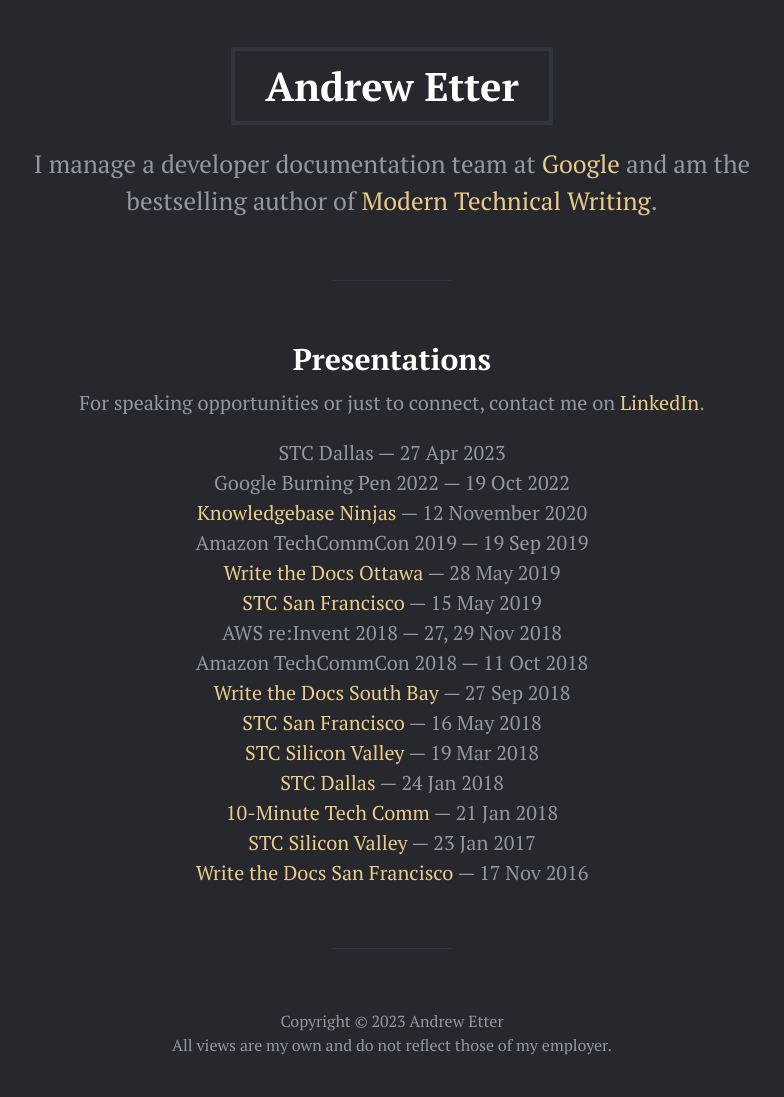
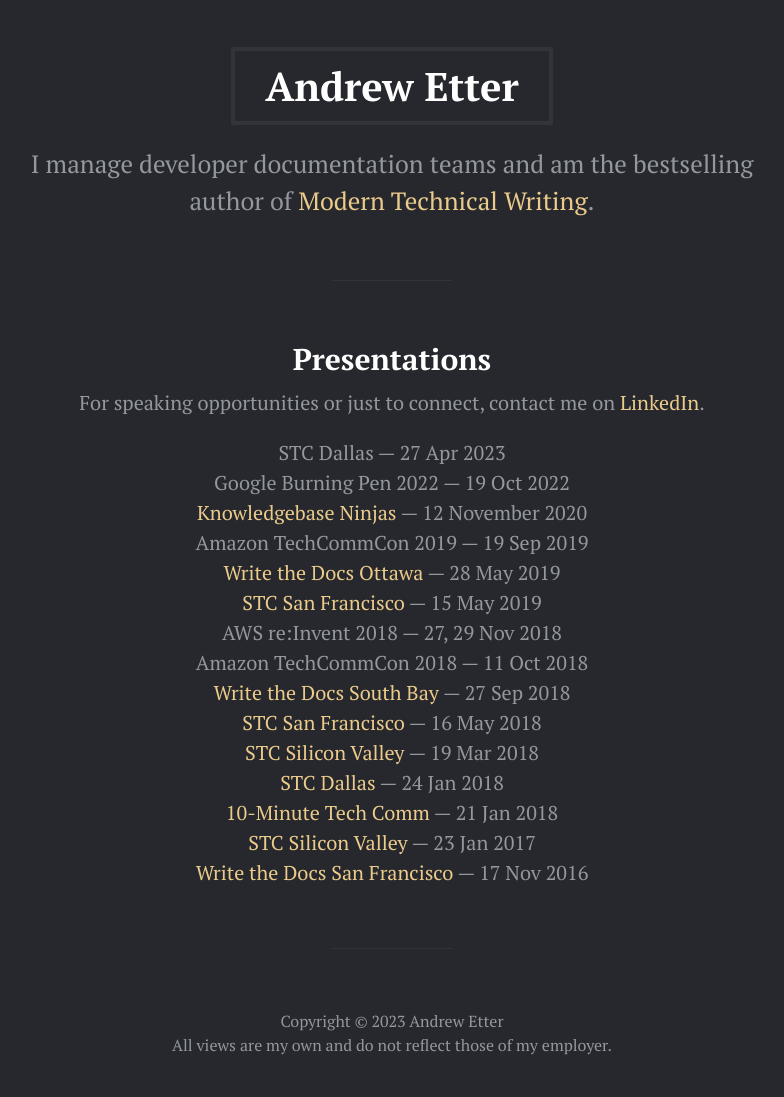
Before and after one commit to aetter/aetter.github.io, a Jekyll site: the page built from index.html, in a window 1280 px wide. Shown: the whole page, without its empty margins (248-1032 px from the left). Built offline with Jekyll 4.4.1, drawn with Linux system fonts in a browser that asks for light colours; the list of posts is cut into pages by our own code.

Commit message:
Update _config.yml

```diff
--- a/_config.yml
+++ b/_config.yml
@@ -6,7 +6,7 @@
 permalink: pretty
 
 title: Andrew Etter
-description: I manage a developer documentation team at <a href="https://google.com/">Google</a> and am the bestselling author of <a href="https://www.amazon.com/Modern-Technical-Writing-Introduction-Documentation-ebook/dp/B01A2QL9SS">Modern Technical Writing</a>.
+description: I manage developer documentation teams and am the bestselling author of <a href="https://www.amazon.com/Modern-Technical-Writing-Introduction-Documentation-ebook/dp/B01A2QL9SS">Modern Technical Writing</a>.
 url: http://andyetter.com
 disclaimer: All views are my own and do not reflect those of my employer.
 
```
